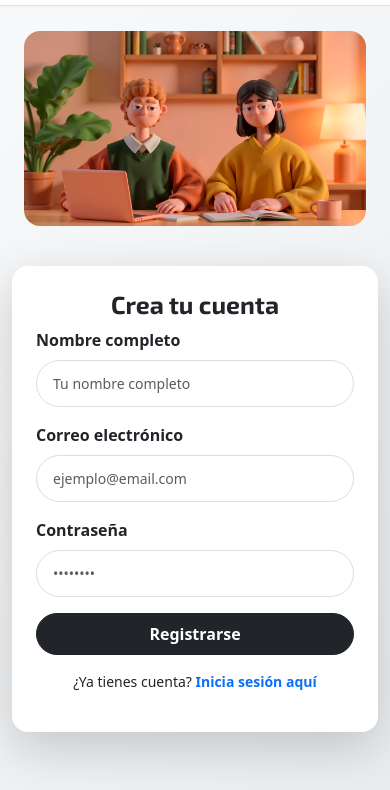
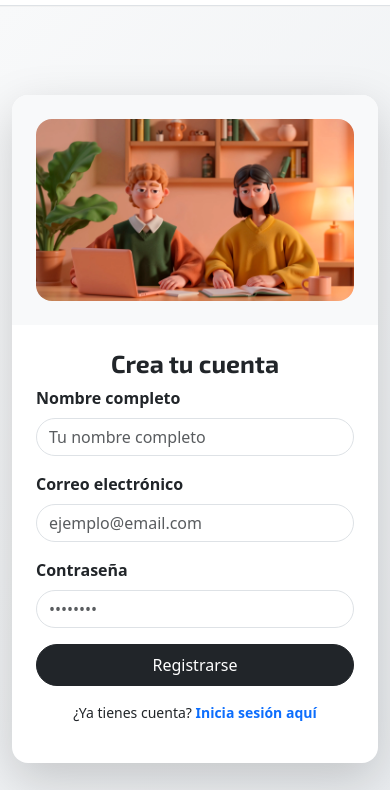
Before and after one commit to ECelis18/Renti-Go, a plain HTML site: page registro.html in a window 390 px wide. Shown: the part 54-844 px from the top of the page. Drawn offline with nearby package versions, Linux system fonts and the light colour scheme.

Commit message:
Mejorar diseño de login y registro - Unificar imagen y formulario dentro de un recuadro con sombra y bordes redondeados - Aplicar fondo claro a la columna de imagen para evitar vacío - Mantener diseño responsive (columna única en móvil y lado a lado en escritorio) - Ajustar tamaños y centrado de los formularios

```diff
--- a/registro.html
+++ b/registro.html
@@ -49,20 +49,21 @@
     </header>
 
     <main class="register-auth">
-        <div class="container-fluid min-vh-100">
-            <div class="row h-100 flex-column flex-lg-row">
+        <div class="container-fluid min-vh-100 d-flex align-items-center justify-content-center">
+            <div class="row shadow-lg rounded-4 overflow-hidden bg-white" style="max-width: 950px; width: 100%;">
 
                 <!-- Columna Imagen -->
-                <div class="col-12 col-lg-6 d-flex align-items-center justify-content-center p-4">
+                <div class="col-12 col-lg-6 d-flex align-items-center justify-content-center p-4 bg-light">
                     <img src="assets/registro.webp" alt="Ilustración registro" class="img-fluid rounded-4"
-                        style="max-height: 300px; object-fit: contain;">
+                        style="max-height: 320px; object-fit: contain;">
                 </div>
 
                 <!-- Columna Formulario -->
-                <div class="col-12 col-lg-6 d-flex align-items-center justify-content-center mt-3">
-                    <div class="register-card shadow-lg p-4 rounded-4 bg-white w-100" style="max-width: 480px;">
+                <div class="col-12 col-lg-6 d-flex align-items-center justify-content-center p-4">
+                    <div class="w-100" style="max-width: 480px;">
                         <h2 class="fw-bold mb-2 text-center">Crea tu cuenta</h2>
 
+                        <!-- Formulario -->
                         <form>
                             <div class="mb-3">
                                 <label for="name" class="form-label fw-semibold">Nombre completo</label>
@@ -83,14 +84,16 @@
                         </form>
 
                         <p class="small mt-3 text-center">
-                            ¿Ya tienes cuenta? <a href="login.html" class="text-decoration-none fw-semibold">Inicia
-                                sesión aquí</a>
+                            ¿Ya tienes cuenta?
+                            <a href="login.html" class="text-decoration-none fw-semibold">Inicia sesión aquí</a>
                         </p>
                     </div>
                 </div>
+
             </div>
         </div>
     </main>
+
 
 
 
```
Also changed, not shown: login.html (+8 -6 lines).
